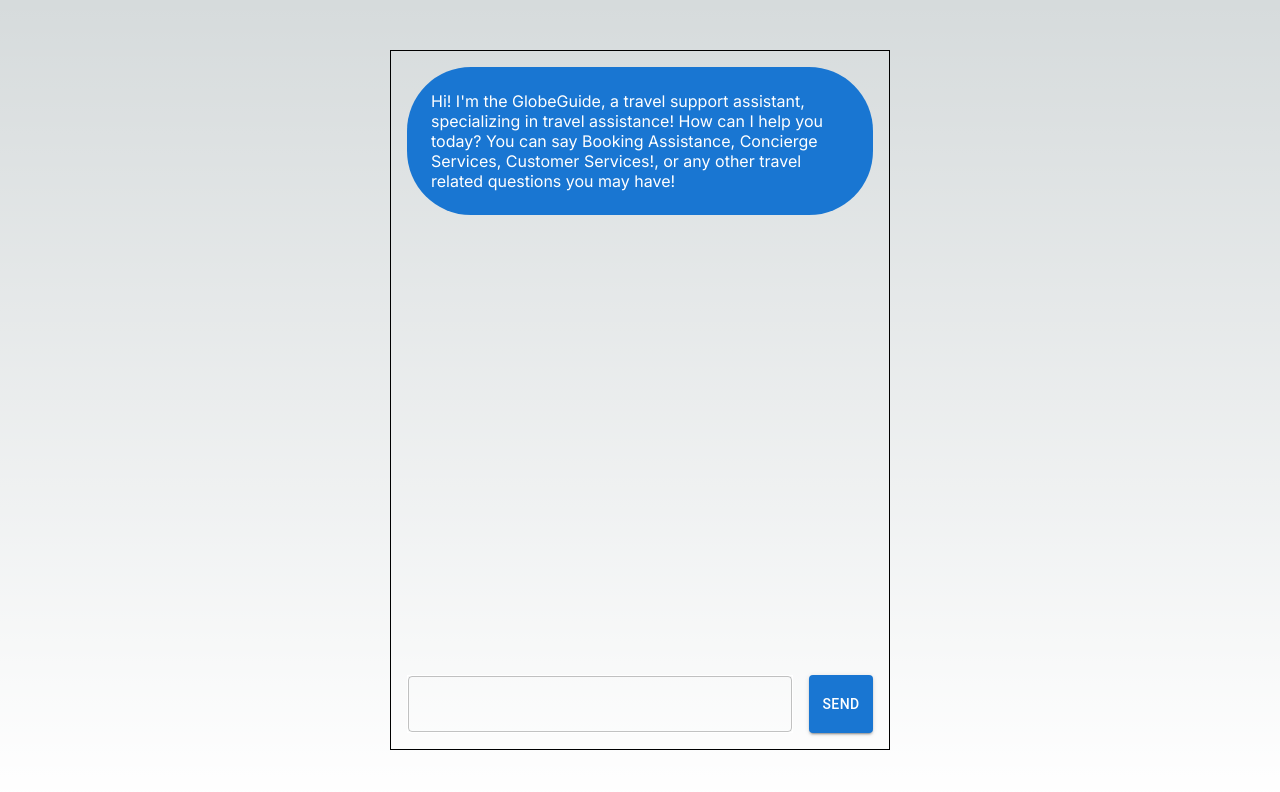
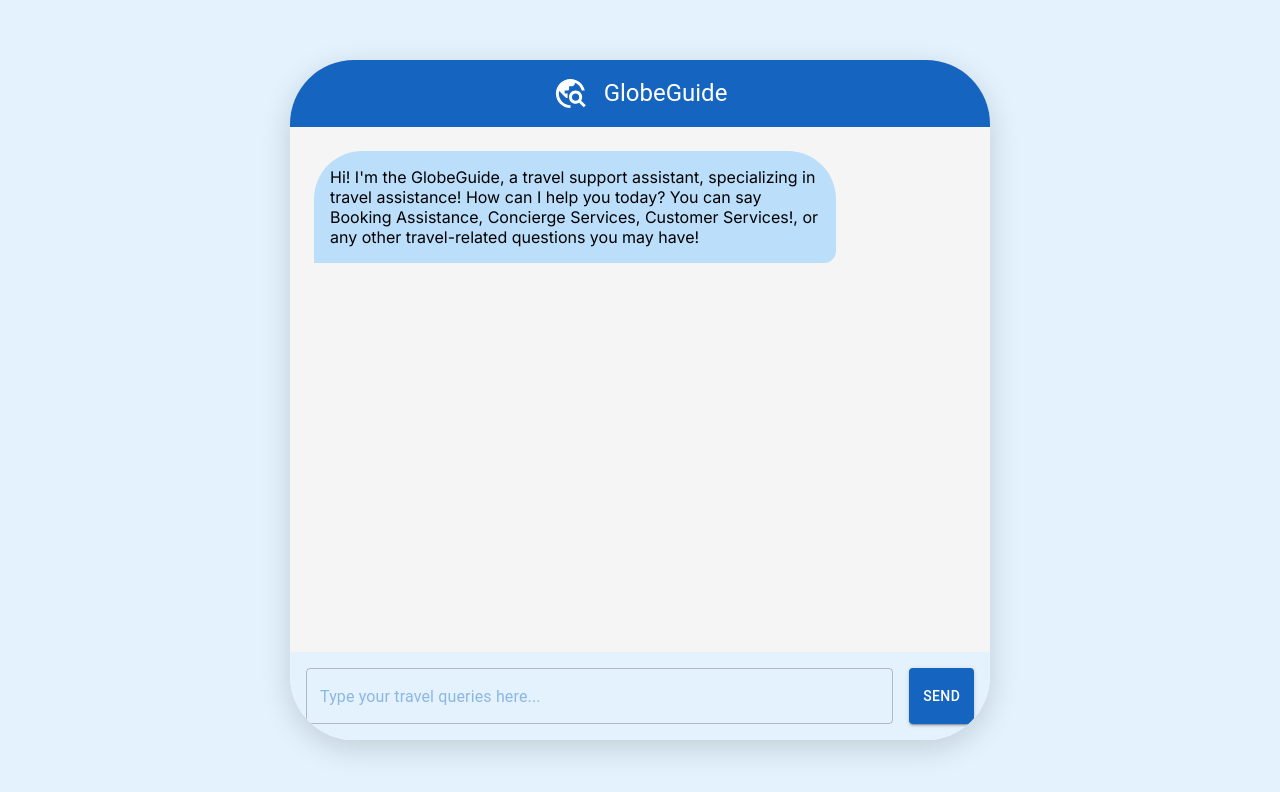
Before and after one commit to NirvanD/AICustomerSupport, a Next.js app: page / in a window 1280 px wide. Shown: the top 792 px of the page. Built offline with nearby package versions, Linux system fonts and the light colour scheme.

Commit message:
changed up the design to look a little more cleaner

```diff
--- a/app/page.js
+++ b/app/page.js
@@ -1,13 +1,15 @@
 'use client'
 
-import { Box, Button, Stack, TextField } from '@mui/material'
+import { Box, Button, Stack, TextField, Typography } from '@mui/material'
 import { useState, useRef, useEffect } from 'react'
+import ChatIcon from '@mui/icons-material/Chat'
+import { TravelExplore } from '@mui/icons-material'
 
-export default function Home() {
+function TravelBot() {
   const [messages, setMessages] = useState([
     {
       role: 'assistant',
-      content: "Hi! I'm the GlobeGuide, a travel support assistant, specializing in travel assistance! How can I help you today? You can say Booking Assistance, Concierge Services, Customer Services!, or any other travel related questions you may have!",
+      content: "Hi! I'm the GlobeGuide, a travel support assistant, specializing in travel assistance! How can I help you today? You can say Booking Assistance, Concierge Services, Customer Services!, or any other travel-related questions you may have!",
     },
   ])
   const [message, setMessage] = useState('')
@@ -17,6 +19,7 @@ export default function Home() {
     if (!message.trim() || isLoading) return;
     setIsLoading(true)
     setMessage('')
+
     setMessages((messages) => [
       ...messages,
       { role: 'user', content: message },
@@ -88,21 +91,41 @@ export default function Home() {
       flexDirection="column"
       justifyContent="center"
       alignItems="center"
+      bgcolor="#e3f2fd"
     >
+      <Box
+        width="700px"
+        height="85vh"
+        borderRadius={16}
+        overflow="hidden"
+        boxShadow="0px 8px 30px rgba(0, 0, 0, 0.15)"
+        display="flex"
+        flexDirection="column"
+        bgcolor="white"
+      >
+        {/* Header */}
+        <Box
+          bgcolor="#1565c0"
+          color="white"
+          display="flex"
+          alignItems="center"
+          justifyContent="center"
+          p={2}
+        >
+          <TravelExplore fontSize="large" />
+          <Typography variant="h5" ml={2}>
+            GlobeGuide
+          </Typography>
+        </Box>
+
+        {/* Chat Area */}
         <Stack
-        direction={'column'}
-        width="500px"
-        height="700px"
-        border="1px solid black"
-        p={2}
-        spacing={3}
-      >
-        <Stack
-          direction={'column'}
+          direction="column"
           spacing={2}
+          p={3}
           flexGrow={1}
           overflow="auto"
-          maxHeight="100%"
+          sx={{ bgcolor: '#f5f5f5' }}
         >
           {messages.map((message, index) => (
             <Box
@@ -115,12 +138,17 @@ export default function Home() {
               <Box
                 bgcolor={
                   message.role === 'assistant'
-                    ? 'primary.main'
-                    : 'secondary.main'
+                    ? '#bbdefb'
+                    : '#64b5f6'
                 }
-                color="white"
-                borderRadius={16}
-                p={3}
+                color="black"
+                borderRadius={12}
+                p={2}
+                maxWidth="80%"
+                sx={{
+                  borderBottomLeftRadius: message.role === 'assistant' ? 0 : 12,
+                  borderBottomRightRadius: message.role === 'user' ? 0 : 12,
+                }}
               >
                 {message.content}
               </Box>
@@ -128,32 +156,38 @@ export default function Home() {
           ))}
           <div ref={messagesEndRef} />
         </Stack>
-        <Stack direction={'row'} spacing={2}>
-          <Box
-            width="100%"
-            border="0.5px solid white"
-          >
+
+        {/* Input Area */}
+        <Stack direction="row" spacing={2} p={2} bgcolor="#e3f2fd">
           <TextField
             inputProps={{
-                style: { color: "white" }
+              style: { color: "#1565c0" }
             }}
             fullWidth
             value={message}
             onChange={(e) => setMessage(e.target.value)}
             onKeyPress={handleKeyPress}
             disabled={isLoading}
+            variant="outlined"
+            placeholder="Type your travel queries here..."
           />
-          </Box>
-
           <Button
             variant="contained"
             onClick={sendMessage}
             disabled={isLoading}
+            sx={{
+              backgroundColor: '#1565c0',
+              '&:hover': {
+                backgroundColor: '#0d47a1',
+              }
+            }}
           >
             {isLoading ? 'Sending...' : 'Send'}
           </Button>
         </Stack>
-      </Stack>
       </Box>
-  )
+    </Box>
+  );
 }
+
+export default TravelBot;
--- a/package.json
+++ b/package.json
@@ -11,7 +11,8 @@
   "dependencies": {
     "@emotion/react": "^11.13.0",
     "@emotion/styled": "^11.13.0",
-    "@mui/material": "^5.16.6",
+    "@mui/icons-material": "^5.16.7",
+    "@mui/material": "^5.16.7",
     "next": "14.2.5",
     "openai": "^4.55.1",
     "react": "^18",
```
Also changed, not shown: 1 other file (tests, documents, lock files or other folders). Lines whose indentation alone changed are shown as unchanged.
